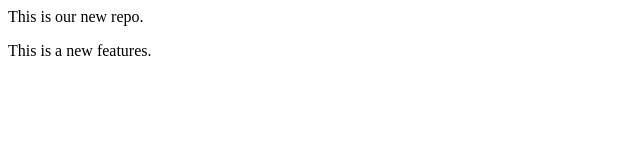
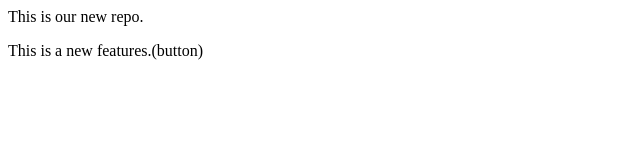
Before and after one commit to Abhijit-Kumar-Mishra/Local-Repo, a plain HTML site: page index.html in a window 1280 px wide. Shown: the full height of the page, 0-640 px from the left. Drawn offline with Linux system fonts and the light colour scheme.

```diff
--- a/index.html
+++ b/index.html
@@ -1,2 +1,2 @@
 <p> This is our new repo.</p>
-<p> This is a new features.</p>
+<p> This is a new features.(button)</p>
```
